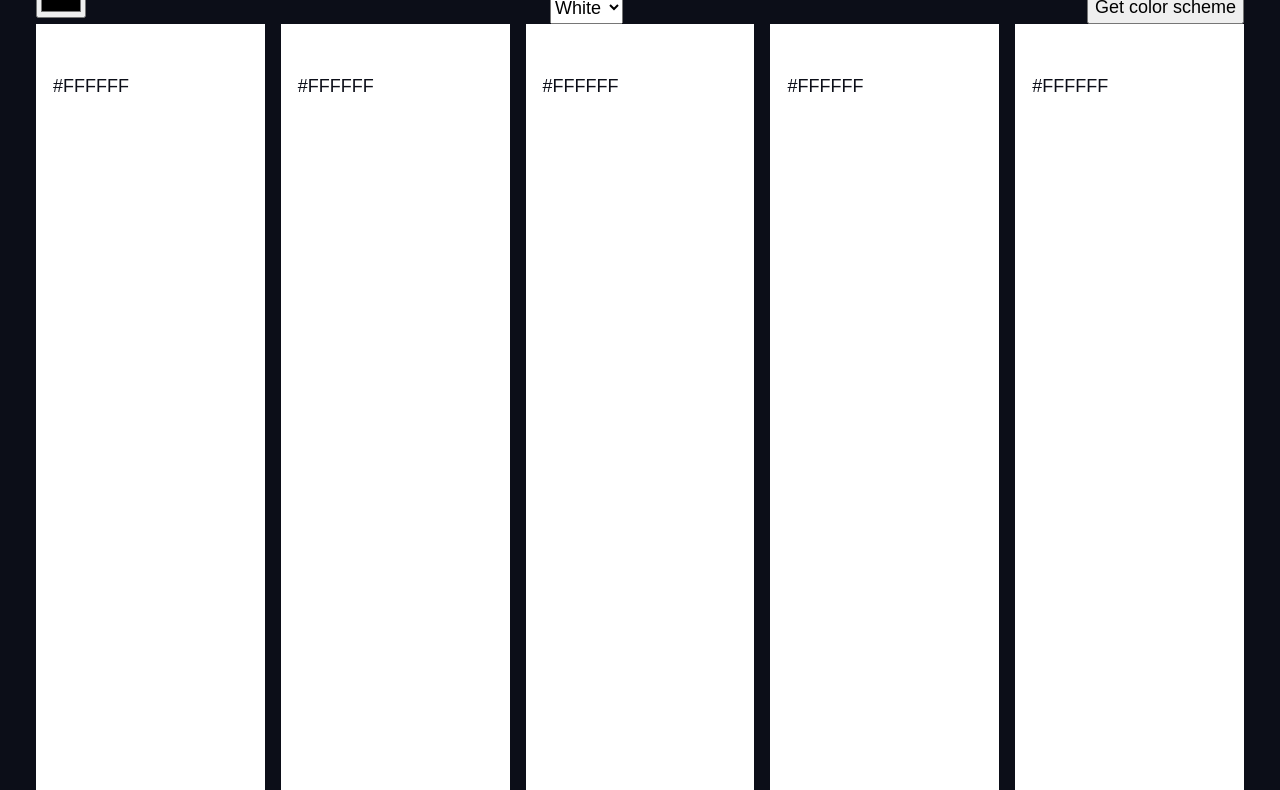
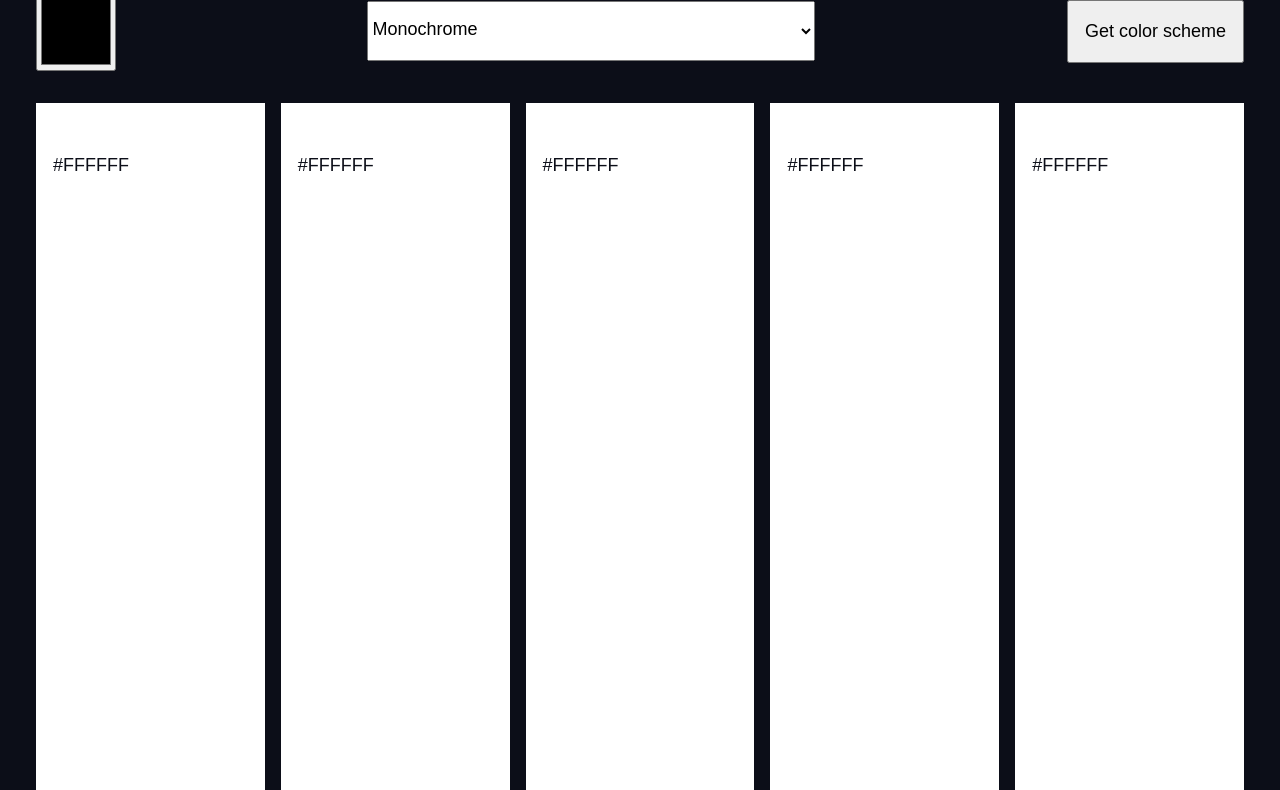
Before and after one commit to TheMightyLoafer/Color-Scheme-Generator, a website built with Vite: page index.html in a window 1280 px wide. Shown: the part 63-853 px from the top of the page. Built offline with nearby package versions, Linux system fonts and the light colour scheme.

Commit message:
update layout
prevent shrinking in some areas
add flex grow to some areas
Resize top page components

```diff
--- a/index.css
+++ b/index.css
@@ -95,6 +95,8 @@ select {
 .flex {
     display: flex;
     gap: var(--gap, 1rem);
+    flex-grow: 1;
+    place-items: center;
 }
 
 .grid {
@@ -189,3 +191,13 @@ select {
 .color5 {
     grid-column: 5 / -1;
 }
+
+.color-dropdown {
+    padding: 1rem 20rem 1.25rem 0;
+}
+
+.color-picker {
+    width: 5rem;
+    height: 5rem;
+    flex-shrink: 0;
+}
--- a/index.html
+++ b/index.html
@@ -5,15 +5,15 @@
     <body>
         <div class="container">
             <h1>Color Scheme Generator</h1>
-                <div class="flex" style="justify-content: space-between;">
-                    <input type="color">
+                <div class="flex" style="justify-content: space-between; margin-bottom: 2rem">
+                    <input class="color-picker" type="color">
                     <select class="color-dropdown">
-                        <option value="#FFFFFF">White</option>
+                        <option value="#FFFFFF">Monochrome</option>
                         <option value="#2196F3">Blue</option>
                         <option value="#4CAF50">Green</option>
                         <option value="#F44336">Red</option>
                       </select>
-                    <button>Get color scheme</button>
+                    <button style="padding: 1rem;">Get color scheme</button>
                 </div>
             <section id="colors">
               <div class="grid">
```
